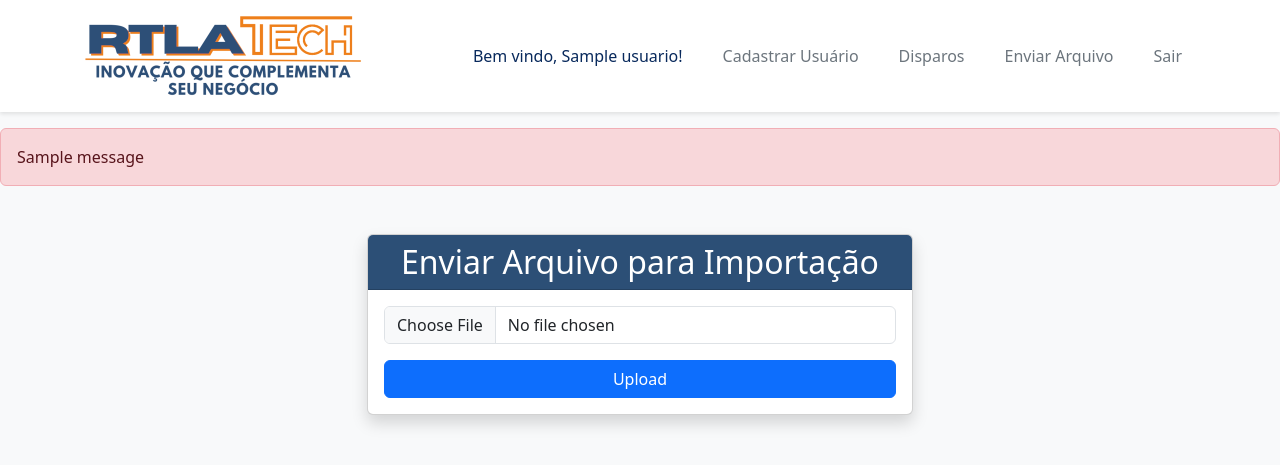
After one commit to gerlanno/rtla-cartorios, a Flask app: page /upload in a window 1280 px wide. The commit adds this page. Shown: the top 465 px of the page. Run offline with Flask 3, Linux system fonts and the light colour scheme; a user stored in the database is signed in; tables that the repository leaves empty hold one stand-in row (values such as "Sample post"); one stand-in notice (Sample message) is shown.

```diff
--- a/app.py
+++ b/app.py
@@ -2,12 +2,17 @@ from re import DEBUG
 from flask import Flask
 from extensions import db, login_manager, migrate
 from cli import init_cli
+from config import FLASK_SECRET_KEY, USERS_DB
 
+UPLOAD_FOLDER = 'files'
 
 def create_app():
+
     app = Flask(__name__, template_folder="templates")
-    app.config["SQLALCHEMY_DATABASE_URI"] = "sqlite:///users.db"
-    app.secret_key = "secret*Key@Flask"
+    app.config["SQLALCHEMY_DATABASE_URI"] = USERS_DB
+    app.secret_key = FLASK_SECRET_KEY
+    app.config["UPLOAD_FOLDER"] = UPLOAD_FOLDER
+    app.config["MAX_CONTENT_LENGTH"] = 10 * 1024 * 1024  # Limite de 10MB
 
     # Inicializa as extensões
     db.init_app(app)
--- a/config.py
+++ b/config.py
@@ -22,7 +22,8 @@ db_config = {
     "password": os.getenv("DB_PG_PASS"),
 }
 
-
+FLASK_SECRET_KEY = os.getenv("FLASK_SECRET_KEY")
+USERS_DB = os.getenv("USERS_DB")
 
 wa_config = {
     "OSIAN1": {
--- a/routes.py
+++ b/routes.py
@@ -1,7 +1,8 @@
-import time
 import csv
 import os
+from datetime import datetime
 from sqlalchemy.exc import IntegrityError
+from werkzeug.utils import secure_filename
 from flask import (
     flash,
     redirect,
@@ -11,7 +12,7 @@ from flask import (
     url_for,
     Flask,
     session,
-    send_from_directory
+    send_from_directory,
 )
 from flask_login import (
     LoginManager,
@@ -22,8 +23,8 @@ from flask_login import (
 )
 from models.models import Usuario
 from services import *
+from utils.logger import Logger
 
-from utils.logger import Logger
 
 logger = Logger().get_logger()
 
@@ -125,7 +126,6 @@ def setup_routes(app, db):
             )
         return "<h1>Bad Request</h1>", 400
 
-
     @app.route("/salvar-resultados", methods=["GET", "POST"])
     @login_required
     def salvar_resultados():
@@ -149,8 +149,6 @@ def setup_routes(app, db):
             else:
                 cartorio = cartorio_user
 
-
-
             disparos = export_to_file(
                 telefone=telefone,
                 data_inicio=data_inicio,
@@ -158,22 +156,21 @@ def setup_routes(app, db):
                 nome=nome,
                 protocolo=protocolo,
                 documento=documento,
-                cartorio=cartorio
+                cartorio=cartorio,
+            )
 
-            )
-        print(disparos)
         if disparos:
-            directory = disparos.get('files_dir')
-            file = disparos.get('filename')
+            directory = disparos.get("files_dir")
+            file = disparos.get("filename")
 
-            return redirect(url_for('download_file', nome_do_arquivo=file))
+            return redirect(url_for("download_file", nome_do_arquivo=file))
 
         else:
             return redirect(location=url_for("disparos"))
 
     @app.route("/arquivos/<nome_do_arquivo>", methods=["GET"])
     def download_file(nome_do_arquivo):
-        FILES_DIR = 'files'
+        FILES_DIR = "files"
 
         return send_from_directory(FILES_DIR, nome_do_arquivo, as_attachment=True)
 
@@ -271,3 +268,75 @@ def setup_routes(app, db):
     def get_messages(telefone):
         messages = check_exists_reply(telefone)
         return jsonify(messages)
+
+    @app.route("/upload", methods=["POST", "GET"])
+    @login_required
+    def upload_file():
+
+        upload_fold = "files"
+
+        if request.method == "POST":
+
+            if "xmlfile" not in request.files:
+
+                return jsonify({"error": "Nenhum arquivo enviado"})
+
+            file = request.files["xmlfile"]
+
+            if file.filename == "" or "CartaCancelamento" not in file.filename:
+
+                flash(
+                    "Nome do arquivo inválido, selecione um arquivo de Cancelamentos.",
+                    category="danger",
+                )
+                return redirect(url_for("upload_file"))
+
+            if file and allowed_file(file.filename):
+                filename = secure_filename(file.filename)
+                file_path = os.path.join(app.config["UPLOAD_FOLDER"], filename)
+                file.save(file_path)
+                message = {
+                    "message": "Upload realizado com sucesso",
+                    "filename": filename,
+                }
+                return render_template("upload.html", message=message), 200
+
+        return render_template("upload.html")
+
+    @app.route("/agendar", methods=["GET", "POST"])
+    @login_required
+    def agendar():
+
+        if request.method == "GET":
+
+            if request.args.get("import") == "False":
+                status = delete_xml(request.args.get("filename"))
+                if status.get("sucess"):
+                    flash(message="Importação cancelada", category="info")
+                    return redirect(url_for("disparos"))
+
+            if request.args.get("import") == "True":
+                status = importar_xml()
+                if status.get("sucess"):
+                    flash(message="Importação concluída", category="sucess")
+                    return redirect(url_for("disparos"))
+                else:
+                    flash(message="Falha na importação", category="danger")
+                    return redirect(url_for("disparos"))
+
+
+        elif request.method == "POST":
+
+            agendamento = str(request.form.get('dataAgendamento')).replace('T', ' ')
+            arquivo = str(request.args.get("filename"))
+            usuario = current_user.nome
+            cartorio = current_user.cartorio_id
+            print(agendamento, usuario, cartorio, arquivo)
+
+            #CRIAR O ARQUIVO SCHEDULE PARA AGENDAMENTO QUE RECEBERÁ A DATA COMO PARAMETRO
+
+            #data_hora = datetime.strptime(agendamento, "%Y-%m-%d %H:%M")
+            #print(type(data_hora), data_hora)
+
+
+        return redirect(url_for("disparos"))
--- /dev/null
+++ b/tasks.py
@@ -0,0 +1,6 @@
+task = {
+    "filename" : "Cartorio04_disparos01.xml",
+    "cartorio_id": 5,
+    "data_disparos": "2025-03-27"
+
+}
--- a/templates/base.html
+++ b/templates/base.html
@@ -75,7 +75,7 @@
     }
 
     .nav-link:hover {
-        color: #0d6efd;
+        color: #08295c;
     }
 
     .nav-link i {
@@ -91,7 +91,7 @@
                 <ul class="nav justify-content-end">
                     {% if current_user.is_authenticated %}
                     <li class="nav-item">
-                        <a class="flex-sm-fill text-sm-center nav-link disabled" href="#" tabindex="-1" aria-disabled="true">Bem vindo, {{ current_user.nome }}</a>
+                        <a class="flex-sm-fill text-sm-center nav-link disabled" href="#" tabindex="-1" aria-disabled="true" style="color: #08295c;">Bem vindo, {{ current_user.nome }}!</a>
                     </li>
                     {% endif %}
                     {% if current_user.is_admin %}
@@ -107,6 +107,12 @@
                         <a href="{{ url_for('disparos') }}" class="nav-link">
                             <i class="fas fa-user-plus"></i>
                             Disparos
+                        </a>
+                    </li>
+                    <li class="nav-item">
+                        <a href="{{ url_for('upload_file') }}" class="nav-link">
+                            <i class="fas fa-user-plus"></i>
+                            Enviar Arquivo
                         </a>
                     </li>
                     <li class="nav-item">
--- /dev/null
+++ b/templates/upload.html
@@ -0,0 +1,77 @@
+{% extends "base.html" %}
+
+{% block content %}
+{% with messages = get_flashed_messages() %}
+{% if messages %}
+{% for message in messages %}
+<div class="alert alert-danger mt-3" role="alert">
+    {{ message }}
+</div>
+{% endfor %}
+{% endif %}
+{% endwith %}
+
+<body class="bg-light">
+    <div class="container mt-5">
+        <div class="row justify-content-center">
+            <div class="col-md-6">
+                <div class="card shadow">
+                    <div class="card-header bg-custom text-white">
+                        <h2 class="mb-0 text-center">Enviar Arquivo para Importação</h2>
+                    </div>
+                    <div class="card-body">
+
+                        {% if message %}
+
+                        <h5 class="card-title">{{ message.get('message') }}</h5>
+                        <p class="card-text">Nome do arquivo: <span class="badge bg-secondary">{{ message.get('filename') }}<span></p>
+
+                        <form action="{{ url_for('agendar', import=true, filename=message.get('filename')) }}" method="POST">
+
+
+                            Data dos disparos: <p><input type="date" name="dataAgendamento" id="dataInput" title="Escolha uma data a partir de amanhã"></p>
+
+                            <button type="submit" class="btn btn-outline-primary">Confirmar agendamento</button>
+                            <a href="{{ url_for('importar_arquivo', import=false, filename=message.get('filename')) }}" class="btn btn-outline-danger">Cancelar Importação</a>
+                        </form>
+
+
+
+                        {% else %}
+
+
+                        <form action="{{ url_for('upload_file') }}" method="POST" enctype="multipart/form-data">
+
+                            <div class="input-group mb-3">
+                                <input type="file" class="form-control" id="xmlfile" name="xmlfile" accept=".xml" required>
+
+                            </div>
+                            <button type="submit" class="btn btn-primary w-100">Upload</button>
+                        </form>
+
+                        {% endif %}
+                    </div>
+                </div>
+            </div>
+        </div>
+    </div>
+
+    <script src="https://cdn.jsdelivr.net/npm/bootstrap@5.3.0/dist/js/bootstrap.bundle.min.js">
+    </script>
+    <script>
+        // Define o mínimo como amanhã no carregamento da página
+        window.onload = function () {
+            const dataInput = document.getElementById('dataInput');
+            const hoje = new Date();
+            const amanha = new Date(hoje);
+            amanha.setDate(hoje.getDate() + 1);
+            // Formato YYYY-MM-DD (exigido pelo input date)
+            const amanhaFormatado = amanha.toISOString().split('T')[0];
+            dataInput.setAttribute('min', amanhaFormatado);
+            dataInput.value = amanhaFormatado
+        };
+    </script>
+
+    <div id="showAgendamento"></div>
+</body>
+{% endblock %}
```
Also changed, not shown: services.py (+42 -6 lines), templates/import.html (added, +23 -0 lines), test_scheduler.py (added, +28 -0 lines), utils/logger.py (+12 -5 lines).
